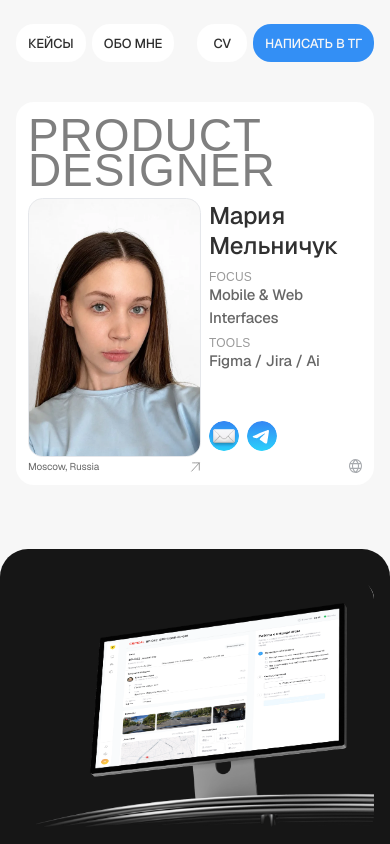
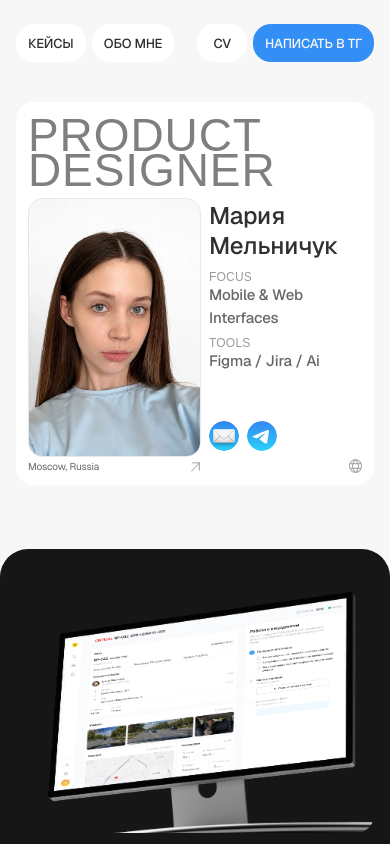
Before and after one commit to MariMel9212/portfolio, a Next.js app: page / in a window 390 px wide. Shown: the top 844 px of the page. Built offline with nearby package versions, Linux system fonts and the light colour scheme; a web font is replaced by a local one.

Commit message:
Enlarge the mobile monitor without a sticking corner.
Scale the first case cover up and crop only the blank edge so both bezels stay inside.

Co-authored-by: leomel9922 <leomel9922@proton.me>

```diff
--- a/src/components/cases/cases-section.tsx
+++ b/src/components/cases/cases-section.tsx
@@ -28,10 +28,11 @@ export function CasesSection() {
 function MobileTaxiCard() {
   return (
     <article className="case-card flex flex-col gap-6">
-      <div className="overflow-hidden rounded-2xl">
+      <div className="relative w-full overflow-hidden rounded-2xl" style={{ aspectRatio: "4537 / 3204" }}>
         <img
           alt="Мониторинг беспилотного автопарка"
-          className="case-cover h-auto w-full"
+          className="case-cover absolute max-w-none"
+          style={{ left: "-16%", top: "-6%", width: "120%", height: "120%" }}
           src={asset("/figma/cover-taxi.webp")}
         />
       </div>
```
